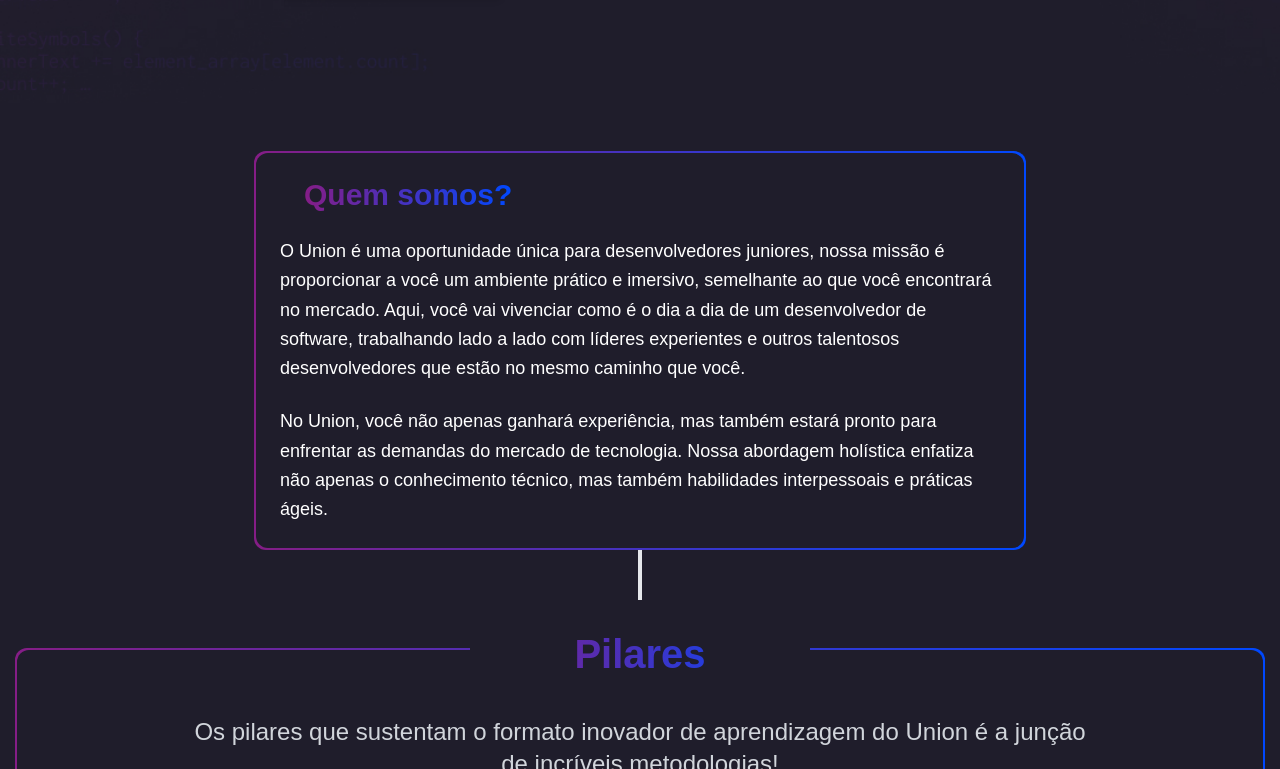
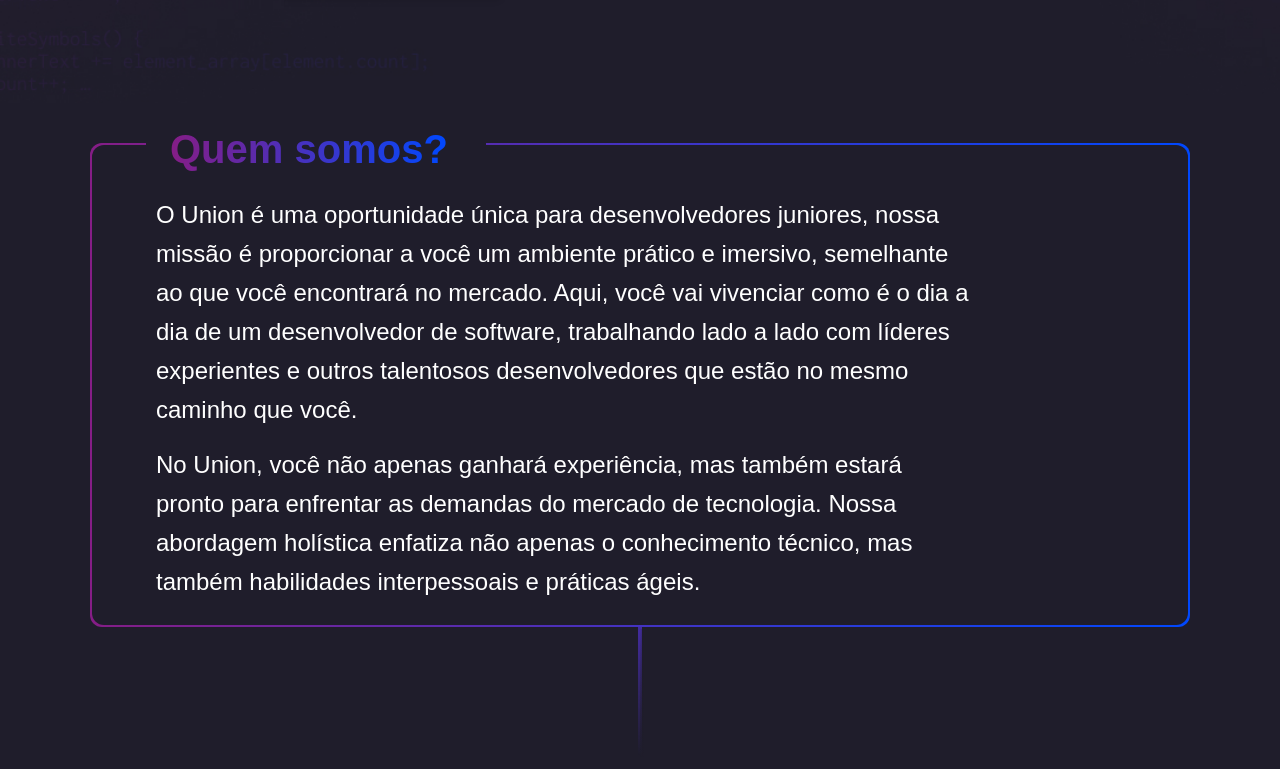
Before and after one commit to rhaneyko/union-developers, a Next.js app: page / in a window 1280 px wide. Shown: the part 811-1580 px from the top of the page. Built offline with nearby package versions, Linux system fonts and the light colour scheme.

Commit message:
Estilização do section Sobre.

```diff
--- a/app/sections/Sobre.tsx
+++ b/app/sections/Sobre.tsx
@@ -1,36 +1,46 @@
 export default function Sobre() {
   return (
-    <section className="py-12 px-6 flex flex-col justify-center items-center bg-[#1F1D2B]">
+    <section className="py-10 px-4 flex flex-col justify-center items-center bg-[#1F1D2B]">
 
-      {/* 🔥 Container externo que cria a borda gradiente */}
-      <div className="relative p-[2px] rounded-xl bg-gradient-to-r from-[rgb(133,29,134)] to-[rgb(0,72,254)]">
+      {/* Container externo com borda gradiente */}
+      <div className="flex flex-col justify-center items-center p-[2px] rounded-xl
+                      bg-gradient-to-r from-[rgb(133,29,134)] to-[rgb(0,72,254)]
+                      w-full max-w-full md:max-w-[1100px] h-full">
 
-        {/* 🔥 Card interno com fundo sólido */}
-        <div className="relative max-w-3xl p-6 bg-[#1F1D2B] text-white rounded-xl">
+        {/* Card interno */}
+        <div className="relative w-full h-auto p-4 md:p-6 bg-[#1F1D2B] text-white rounded-xl">
 
-          {/* Linha com gradiente no topo */}
-          <div className="flex items-center w-full mb-6 relative">
-            <h2 className="text-3xl font-bold text-transparent bg-clip-text bg-gradient-to-r from-[rgb(133,29,134)] to-[rgb(0,72,254)] mx-6 text-left">
+          {/* Título responsivo */}
+          <div className="flex items-center w-full md:w-[340px] mb-4 mt-[-50px] mx-auto md:ml-[30px] px-4 md:px-6 relative bg-[#1F1D2B]">
+            <h2 className="text-[28px] md:text-[40px] font-bold text-transparent bg-clip-text
+                           bg-gradient-to-r from-[rgb(133,29,134)] to-[rgb(0,72,254)]
+                           text-center md:text-left">
               Quem somos?
             </h2>
           </div>
 
-          {/* Texto dentro do card */}
-          <p className="text-lg leading-relaxed">
+          {/* Parágrafos responsivos */}
+          <div className="space-y-4 px-4 md:px-10 max-w-full md:max-w-[900px] text-[18px] md:text-[24px] leading-relaxed">
+            <p>
               O Union é uma oportunidade única para desenvolvedores juniores, nossa missão é proporcionar a
               você um ambiente prático e imersivo, semelhante ao que você encontrará no mercado. Aqui,
               você vai vivenciar como é o dia a dia de um desenvolvedor de software, trabalhando lado a lado
               com líderes experientes e outros talentosos desenvolvedores que estão no mesmo caminho que você.
             </p>
-          <br />
-          <p className="text-lg leading-relaxed">
+            <p>
               No Union, você não apenas ganhará experiência, mas também estará pronto para enfrentar as
               demandas do mercado de tecnologia. Nossa abordagem holística enfatiza não apenas o conhecimento
               técnico, mas também habilidades interpessoais e práticas ágeis.
             </p>
           </div>
+
         </div>
-      <span className="border-2 h-[50px]"></span>
+      </div>
+
+      {/* Barra gradiente abaixo */}
+      <div className="relative p-[2px] w-1 h-32 bg-gradient-to-b from-[rgb(67,44,160)] to-transparent
+                after:content-[''] after:absolute after:w-full after:h-full after:rounded-inherit
+                after:bg-gradient-to-tl after:from-[rgb(31,29,43)] after:to-transparent"></div>
 
     </section>
   );
```
Lines whose indentation alone changed are shown as unchanged.
